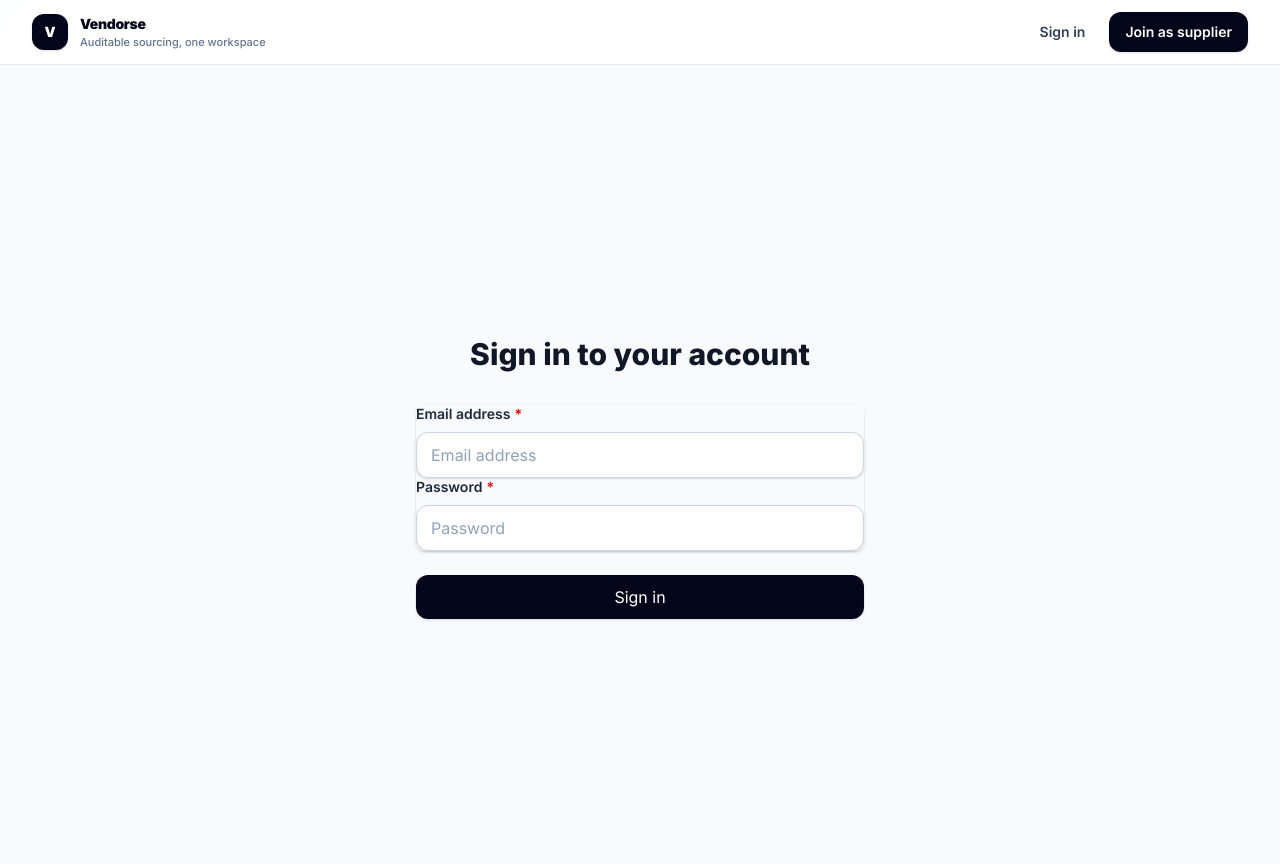
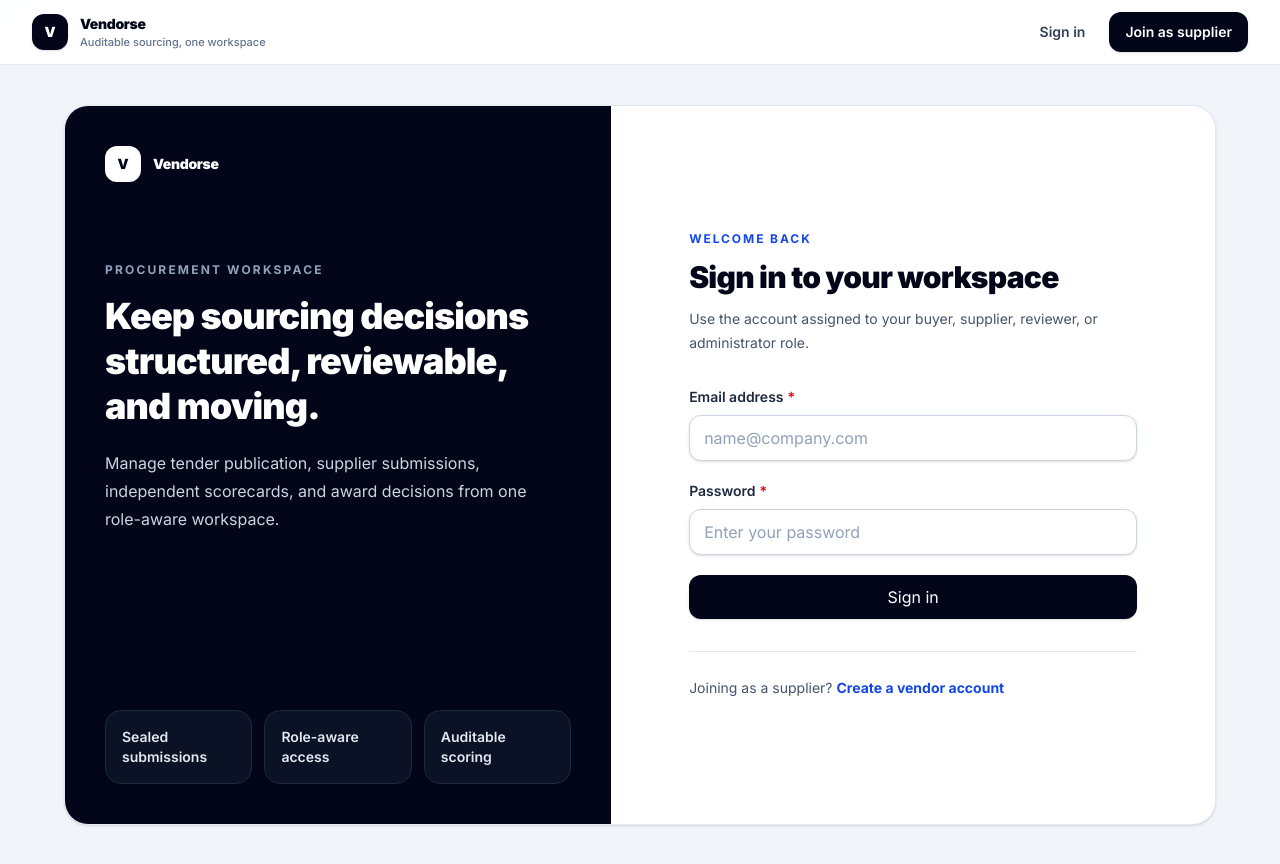
Before and after one commit to Ni-zav/vendorse, a Next.js app in the folder apps/web/: page /login in a window 1280 px wide. Built offline with nearby package versions, Linux system fonts and the light colour scheme.

Commit message:
rebuild responsive login and remove search param prerender failure

```diff
--- a/apps/web/src/app/login/page.tsx
+++ b/apps/web/src/app/login/page.tsx
@@ -1,7 +1,7 @@
 'use client';
 
+import Link from 'next/link';
 import { useState } from 'react';
-import { useSearchParams } from 'next/navigation';
 import { Button, FormField, Input } from '@vendorse/ui';
 import { useAuth } from '../contexts/AuthContext';
 
@@ -11,71 +11,145 @@ export default function LoginPage() {
   const [error, setError] = useState('');
   const [isLoading, setIsLoading] = useState(false);
   const { login } = useAuth();
-  const searchParams = useSearchParams();
-  const returnUrl = searchParams.get('returnUrl') || '/dashboard';
 
-  const handleSubmit = async (e: React.FormEvent) => {
-    e.preventDefault();
+  const handleSubmit = async (event: React.FormEvent) => {
+    event.preventDefault();
     setError('');
     setIsLoading(true);
 
     try {
-      await login(email, password);
-    } catch (err) {
-      setError('Invalid email or password');
+      await login(email.trim(), password);
+    } catch {
+      setError('We could not sign you in with those credentials.');
     } finally {
       setIsLoading(false);
     }
   };
 
   return (
-    <div className="min-h-screen flex items-center justify-center bg-gray-50 py-12 px-4 sm:px-6 lg:px-8">
-      <div className="max-w-md w-full space-y-8">
+    <main className="min-h-screen bg-slate-100 px-4 py-6 sm:px-6 sm:py-10 lg:px-8">
+      <div className="mx-auto grid min-h-[calc(100vh-3rem)] max-w-6xl overflow-hidden rounded-3xl border border-slate-200 bg-white shadow-sm lg:min-h-[720px] lg:grid-cols-[0.95fr_1.05fr]">
+        <section className="hidden bg-slate-950 p-10 text-white lg:flex lg:flex-col lg:justify-between">
           <div>
-          <h2 className="mt-6 text-center text-3xl font-extrabold text-gray-900">
-            Sign in to your account
+            <Link
+              href="/"
+              className="inline-flex items-center gap-3 text-sm font-black tracking-tight"
+            >
+              <span className="flex h-9 w-9 items-center justify-center rounded-xl bg-white text-slate-950">
+                V
+              </span>
+              Vendorse
+            </Link>
+
+            <div className="mt-20 max-w-md">
+              <p className="text-xs font-bold uppercase tracking-[0.18em] text-slate-400">
+                Procurement workspace
+              </p>
+              <h1 className="mt-4 text-4xl font-black leading-tight tracking-tight">
+                Keep sourcing decisions structured, reviewable, and moving.
+              </h1>
+              <p className="mt-5 text-base leading-7 text-slate-300">
+                Manage tender publication, supplier submissions, independent
+                scorecards, and award decisions from one role-aware workspace.
+              </p>
+            </div>
+          </div>
+
+          <div className="grid gap-3 sm:grid-cols-3">
+            {['Sealed submissions', 'Role-aware access', 'Auditable scoring'].map(
+              (item) => (
+                <div
+                  key={item}
+                  className="rounded-2xl border border-slate-800 bg-slate-900/70 p-4"
+                >
+                  <p className="text-sm font-semibold text-slate-200">{item}</p>
+                </div>
+              ),
+            )}
+          </div>
+        </section>
+
+        <section className="flex items-center px-5 py-10 sm:px-10 lg:px-14">
+          <div className="mx-auto w-full max-w-md">
+            <Link
+              href="/"
+              className="inline-flex items-center gap-3 text-sm font-black tracking-tight text-slate-950 lg:hidden"
+            >
+              <span className="flex h-9 w-9 items-center justify-center rounded-xl bg-slate-950 text-white">
+                V
+              </span>
+              Vendorse
+            </Link>
+
+            <div className="mt-10 lg:mt-0">
+              <p className="text-xs font-bold uppercase tracking-[0.16em] text-blue-700">
+                Welcome back
+              </p>
+              <h2 className="mt-3 text-3xl font-black tracking-tight text-slate-950">
+                Sign in to your workspace
               </h2>
+              <p className="mt-3 text-sm leading-6 text-slate-600">
+                Use the account assigned to your buyer, supplier, reviewer, or
+                administrator role.
+              </p>
             </div>
-        <form className="mt-8 space-y-6" onSubmit={handleSubmit}>
+
             {error && (
-            <div className="rounded-md bg-red-50 p-4">
-              <div className="text-sm text-red-700">{error}</div>
+              <div
+                role="alert"
+                className="mt-6 rounded-2xl border border-red-200 bg-red-50 px-4 py-3 text-sm text-red-700"
+              >
+                {error}
               </div>
             )}
-          <div className="rounded-md shadow-sm -space-y-px">
+
+            <form className="mt-8 space-y-5" onSubmit={handleSubmit}>
               <FormField label="Email address" required>
                 <Input
                   type="email"
                   value={email}
-                onChange={(e) => setEmail(e.target.value)}
+                  onChange={(event) => setEmail(event.target.value)}
                   required
                   autoComplete="email"
-                placeholder="Email address"
+                  placeholder="name@company.com"
                 />
               </FormField>
+
               <FormField label="Password" required>
                 <Input
                   type="password"
                   value={password}
-                onChange={(e) => setPassword(e.target.value)}
+                  onChange={(event) => setPassword(event.target.value)}
                   required
                   autoComplete="current-password"
-                placeholder="Password"
+                  placeholder="Enter your password"
                 />
               </FormField>
-          </div>
 
-          <div>
               <Button
                 type="submit"
                 className="w-full"
                 isLoading={isLoading}
+                disabled={isLoading}
               >
                 Sign in
               </Button>
-          </div>
             </form>
+
+            <div className="mt-8 border-t border-slate-200 pt-6">
+              <p className="text-sm leading-6 text-slate-600">
+                Joining as a supplier?{' '}
+                <Link
+                  href="/register"
+                  className="font-bold text-blue-700 hover:text-blue-800"
+                >
+                  Create a vendor account
+                </Link>
+              </p>
             </div>
           </div>
+        </section>
+      </div>
+    </main>
   );
 }
```
Lines whose indentation alone changed are shown as unchanged.
